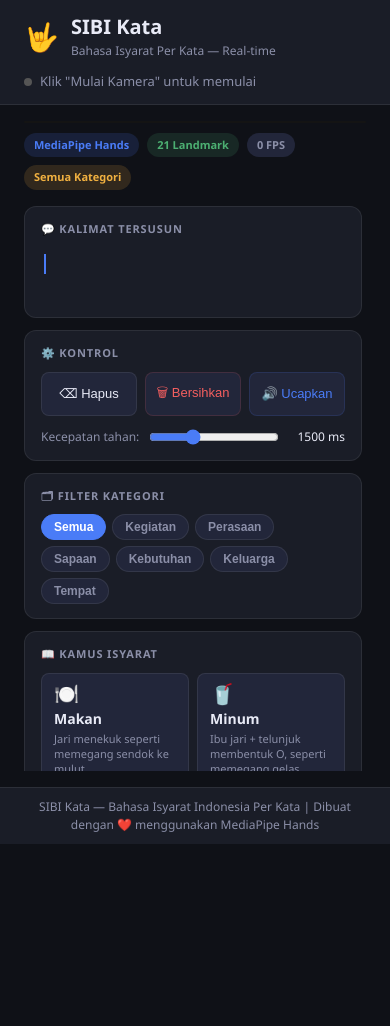
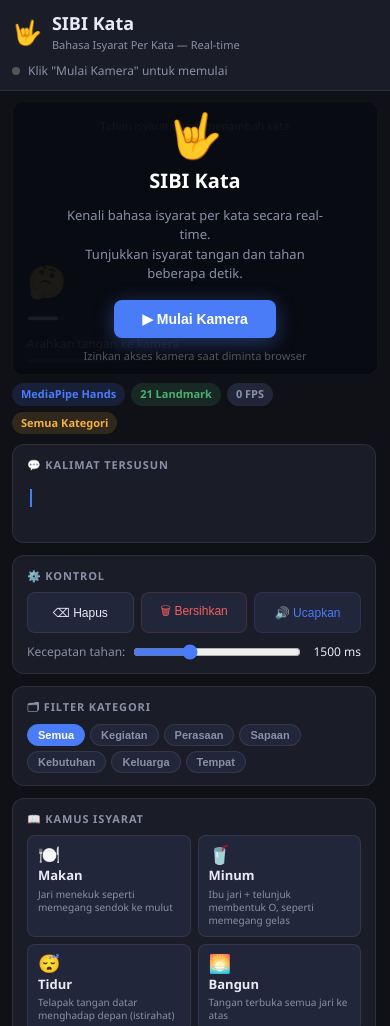
Before and after one commit to yafinaufal220-alt/hand_tracking1, a plain HTML site: page index.html in a window 390 px wide. Shown: the top 1026 px of the page. Before the commit the page ends 844 px from the top, so only its background shows below. Drawn offline with Linux system fonts and the light colour scheme.

Commit message:
fix: responsive mobile layout

```diff
--- a/style.css
+++ b/style.css
@@ -22,14 +22,17 @@
   --radius-sm: 8px;
 }
 
+/* ── BASE ── */
+html, body {
+  height: 100%;
+  overflow: hidden;
+}
 body {
   background: var(--bg);
   color: var(--text);
   font-family: 'Segoe UI', system-ui, sans-serif;
   font-size: 15px;
   line-height: 1.5;
-  height: 100vh;
-  overflow: hidden; /* Cegah seluruh halaman scroll */
 }
 
 #app {
@@ -39,21 +42,24 @@ body {
   overflow: hidden;
 }
 
-/* Header */
+/* ── HEADER ── */
 header {
-  display: flex; align-items: center; justify-content: space-between;
-  flex-wrap: wrap; gap: 12px;
-  padding: 12px 24px;
+  display: flex;
+  align-items: center;
+  justify-content: space-between;
+  flex-wrap: wrap;
+  gap: 8px;
+  padding: 10px 16px;
   background: var(--bg2);
   border-bottom: 1px solid var(--border);
-  flex-shrink: 0; /* Header tidak menyusut */
+  flex-shrink: 0;
 }
-.header-left { display: flex; align-items: center; gap: 12px; }
-.logo { font-size: 28px; line-height: 1; }
-h1 { font-size: 20px; font-weight: 700; }
-.sub { font-size: 12px; color: var(--text2); }
+.header-left { display: flex; align-items: center; gap: 10px; }
+.logo { font-size: 24px; line-height: 1; }
+h1 { font-size: 18px; font-weight: 700; }
+.sub { font-size: 11px; color: var(--text2); }
 
-#status-bar { display: flex; align-items: center; gap: 8px; font-size: 13px; color: var(--text2); }
+#status-bar { display: flex; align-items: center; gap: 8px; font-size: 12px; color: var(--text2); }
 #status-dot {
   width: 8px; height: 8px; border-radius: 50%;
   background: #555; flex-shrink: 0; transition: background 0.3s;
@@ -65,29 +71,80 @@ h1 { font-size: 20px; font-weight: 700; }
 }
 @keyframes pulse { 0%,100%{opacity:1} 50%{opacity:0.4} }
 
-/* Main layout — mengisi sisa tinggi layar, tidak scroll */
+/* ── MAIN LAYOUT (Desktop: 2 kolom) ── */
 main {
   display: grid;
   grid-template-columns: minmax(0, 1.4fr) minmax(0, 1fr);
-  gap: 16px;
-  padding: 16px 24px;
+  gap: 14px;
+  padding: 14px 16px;
   flex: 1;
   min-height: 0;
   overflow: hidden;
   align-items: stretch;
 }
-@media(max-width:900px){
-  main { grid-template-columns: 1fr; overflow-y: auto; }
+
+/* ── MOBILE: kamera di atas, panel di bawah dengan scroll ── */
+@media (max-width: 768px) {
+  html, body { overflow: auto; height: auto; }
+
+  #app { height: auto; overflow: visible; }
+
+  header { padding: 10px 12px; }
+
+  main {
+    grid-template-columns: 1fr;
+    grid-template-rows: auto 1fr;
+    overflow: visible;
+    padding: 10px 12px;
+    gap: 10px;
+    flex: none;
+  }
+
+  /* Kamera selalu di atas di mobile */
+  .cam-section {
+    grid-row: 1;
+    height: auto !important;
+    overflow: visible !important;
+  }
+
+  #cam-wrap {
+    flex: none !important;
+    aspect-ratio: 4/3;  /* Tinggi kamera ikut lebar layar HP */
+    height: auto !important;
+    min-height: 0 !important;
+  }
+
+  /* Panel kanan di bawah kamera */
+  .right-panel {
+    grid-row: 2;
+    height: auto !important;
+    overflow: visible !important;
+    overflow-y: visible !important;
+    max-height: none;
+  }
+
+  /* Kalimat lebih kecil di HP */
+  #sentence-box { font-size: 16px; min-height: 40px; }
+
+  /* Word grid 2 kolom di HP */
+  #word-grid { max-height: 200px; grid-template-columns: repeat(2, 1fr); }
+
+  /* Detected word lebih kecil */
+  #detected-word { font-size: 26px; }
+  #detected-emoji { font-size: 26px; }
+
+  footer { display: none; } /* Sembunyikan footer di HP */
 }
 
-/* Camera — tetap fix, tidak naik turun */
+/* ── CAMERA SECTION (Desktop) ── */
 .cam-section {
   display: flex;
   flex-direction: column;
-  gap: 10px;
+  gap: 8px;
   height: 100%;
   overflow: hidden;
 }
+
 #cam-wrap {
   position: relative;
   width: 100%;
@@ -98,30 +155,37 @@ main {
   overflow: hidden;
   border: 1px solid var(--border);
 }
+
 #video, #canvas {
   position: absolute; inset: 0; width: 100%; height: 100%; object-fit: cover;
 }
 #video  { transform: scaleX(-1); }
 #canvas { transform: scaleX(-1); }
 
-/* Word overlay */
+/* ── WORD OVERLAY ── */
 #word-overlay {
   position: absolute; bottom: 0; left: 0; right: 0;
   background: linear-gradient(transparent, rgba(0,0,0,0.88));
-  padding: 50px 16px 14px;
+  padding: 50px 14px 12px;
 }
-#detected-emoji { font-size: 36px; line-height: 1; margin-bottom: 2px; }
+#detected-emoji { font-size: 32px; line-height: 1; margin-bottom: 2px; }
 #detected-word {
-  font-size: 36px; font-weight: 800; color: #fff;
+  font-size: 32px; font-weight: 800; color: #fff;
   line-height: 1; text-shadow: 0 2px 12px rgba(0,0,0,0.8);
 }
-#detected-desc { font-size: 13px; color: rgba(255,255,255,0.65); margin: 4px 0 8px; }
-.conf-wrap { height: 3px; background: rgba(255,255,255,0.15); border-radius: 2px; width: 100px; overflow: hidden; }
-#conf-bar { height: 100%; width: 0%; background: var(--green); transition: width 0.25s, background 0.25s; border-radius: 2px; }
+#detected-desc { font-size: 12px; color: rgba(255,255,255,0.65); margin: 4px 0 6px; }
+.conf-wrap {
+  height: 3px; background: rgba(255,255,255,0.15);
+  border-radius: 2px; width: 100px; overflow: hidden;
+}
+#conf-bar {
+  height: 100%; width: 0%; background: var(--green);
+  transition: width 0.25s, background 0.25s; border-radius: 2px;
+}
 
-/* Hold bar */
+/* ── HOLD BAR ── */
 #hold-wrap {
-  position: absolute; top: 10px; left: 10px; right: 10px;
+  position: absolute; top: 8px; left: 8px; right: 8px;
   display: flex; flex-direction: column; gap: 4px; pointer-events: none;
 }
 #hold-bar {
@@ -131,69 +195,83 @@ main {
 }
 #hold-label { font-size: 11px; color: rgba(255,255,255,0.55); text-align: center; }
 
-/* Start overlay */
+/* ── START OVERLAY ── */
 #start-overlay {
   position: absolute; inset: 0;
   background: rgba(10,12,20,0.93);
   display: flex; flex-direction: column;
   align-items: center; justify-content: center;
-  gap: 12px; text-align: center; padding: 24px; z-index: 20;
+  gap: 10px; text-align: center; padding: 20px; z-index: 20;
 }
-.start-icon { font-size: 52px; line-height: 1; }
-#start-overlay h2 { font-size: 22px; font-weight: 700; color: #fff; }
-#start-overlay p  { font-size: 14px; color: var(--text2); max-width: 300px; line-height: 1.6; }
+.start-icon { font-size: 44px; line-height: 1; }
+#start-overlay h2 { font-size: 20px; font-weight: 700; color: #fff; }
+#start-overlay p  { font-size: 13px; color: var(--text2); max-width: 280px; line-height: 1.5; }
 #start-btn {
-  margin-top: 8px; padding: 12px 32px;
+  margin-top: 6px; padding: 11px 28px;
   background: var(--blue); color: #fff; border: none;
-  border-radius: var(--radius-sm); font-size: 15px; font-weight: 600;
+  border-radius: var(--radius-sm); font-size: 14px; font-weight: 600;
   cursor: pointer; transition: transform 0.1s, box-shadow 0.2s;
   box-shadow: 0 4px 20px rgba(74,124,247,0.4);
 }
-#start-btn:hover { transform: translateY(-1px); box-shadow: 0 6px 24px rgba(74,124,247,0.5); }
+#start-btn:hover  { transform: translateY(-1px); }
 #start-btn:active { transform: scale(0.97); }
-#start-overlay small { font-size: 12px; color: #555; }
+#start-overlay small { font-size: 11px; color: #555; }
 
-/* Badges */
-.badges { display: flex; gap: 8px; flex-wrap: wrap; }
-.badge { padding: 4px 10px; border-radius: 20px; font-size: 11px; font-weight: 600; }
+/* ── BADGES ── */
+.badges { display: flex; gap: 6px; flex-wrap: wrap; }
+.badge { padding: 3px 9px; border-radius: 20px; font-size: 11px; font-weight: 600; }
 .badge.blue   { background: var(--blue-dim);   color: var(--blue); }
 .badge.green  { background: var(--green-dim);  color: var(--green); }
 .badge.gray   { background: var(--bg3);        color: var(--text2); }
 .badge.amber  { background: var(--amber-dim);  color: var(--amber); }
 .badge.purple { background: var(--purple-dim); color: var(--purple); }
 
-/* Right panel — lihat bagian bawah */
+/* ── RIGHT PANEL (Desktop: scroll sendiri) ── */
+.right-panel {
+  display: flex;
+  flex-direction: column;
+  gap: 12px;
+  height: 100%;
+  overflow-y: auto;
+  overflow-x: hidden;
+  padding-right: 2px;
+}
+.right-panel::-webkit-scrollbar { width: 3px; }
+.right-panel::-webkit-scrollbar-thumb { background: var(--bg3); border-radius: 2px; }
 
+/* ── CARDS ── */
 .card {
   background: var(--bg2);
   border: 1px solid var(--border);
   border-radius: var(--radius);
-  padding: 14px 16px;
+  padding: 12px 14px;
+  flex-shrink: 0;
 }
 .card-label {
   font-size: 11px; font-weight: 600;
   color: var(--text2); text-transform: uppercase;
-  letter-spacing: 0.08em; margin-bottom: 10px;
+  letter-spacing: 0.08em; margin-bottom: 8px;
 }
 
-/* Sentence */
+/* ── SENTENCE ── */
 #sentence-box {
-  min-height: 56px; font-size: 20px; font-weight: 600;
+  min-height: 48px; font-size: 20px; font-weight: 600;
   color: var(--text); word-break: break-word; line-height: 1.5;
 }
 .cursor {
-  display: inline-block; width: 2px; height: 20px;
+  display: inline-block; width: 2px; height: 18px;
   background: var(--blue); margin-left: 3px;
   vertical-align: middle; animation: blink 1s step-end infinite;
 }
 @keyframes blink { 0%,100%{opacity:1} 50%{opacity:0} }
 
-/* Buttons */
-.btn-grid { display: grid; grid-template-columns: 1fr 1fr 1fr; gap: 8px; margin-bottom: 12px; }
+/* ── BUTTONS ── */
+.btn-grid { display: grid; grid-template-columns: 1fr 1fr 1fr; gap: 7px; margin-bottom: 10px; }
 .btn {
-  padding: 10px 6px; background: var(--bg3); color: var(--text);
+  padding: 9px 6px; background: var(--bg3); color: var(--text);
   border: 1px solid var(--border); border-radius: var(--radius-sm);
-  font-size: 13px; font-weight: 500; cursor: pointer; transition: background 0.15s, transform 0.1s;
+  font-size: 12px; font-weight: 500; cursor: pointer;
+  transition: background 0.15s, transform 0.1s;
 }
 .btn:hover  { background: #2a2e45; }
 .btn:active { transform: scale(0.97); }
@@ -202,71 +280,53 @@ main {
 .btn.accent { border-color: var(--blue-dim); color: var(--blue); }
 .btn.accent:hover { background: var(--blue-dim); }
 
-.speed-row { display: flex; align-items: center; gap: 10px; font-size: 12px; color: var(--text2); }
+.speed-row { display: flex; align-items: center; gap: 8px; font-size: 12px; color: var(--text2); }
 .speed-row input { flex: 1; accent-color: var(--blue); }
-#hold-val { min-width: 56px; text-align: right; color: var(--text); font-weight: 500; }
+#hold-val { min-width: 52px; text-align: right; color: var(--text); font-weight: 500; }
 
-/* Category filter */
-#cat-filter { display: flex; flex-wrap: wrap; gap: 6px; }
+/* ── CATEGORY FILTER ── */
+#cat-filter { display: flex; flex-wrap: wrap; gap: 5px; }
 .cat-btn {
-  padding: 5px 12px; border-radius: 20px; font-size: 12px; font-weight: 600;
+  padding: 4px 10px; border-radius: 20px; font-size: 11px; font-weight: 600;
   border: 1px solid var(--border); background: var(--bg3); color: var(--text2);
   cursor: pointer; transition: all 0.15s;
 }
-.cat-btn:hover { border-color: var(--blue); color: var(--blue); }
+.cat-btn:hover  { border-color: var(--blue); color: var(--blue); }
 .cat-btn.active { background: var(--blue); color: #fff; border-color: var(--blue); }
 
-/* Word grid (dictionary) */
+/* ── WORD GRID (Kamus) ── */
 #word-grid {
-  display: grid; grid-template-columns: repeat(2, 1fr); gap: 8px;
-  max-height: 320px; overflow-y: auto;
+  display: grid; grid-template-columns: repeat(2, 1fr); gap: 7px;
+  max-height: 280px; overflow-y: auto;
 }
-#word-grid::-webkit-scrollbar { width: 4px; }
+#word-grid::-webkit-scrollbar { width: 3px; }
 #word-grid::-webkit-scrollbar-thumb { background: var(--bg3); border-radius: 2px; }
 
 .word-card {
   background: var(--bg3); border: 1px solid var(--border);
-  border-radius: var(--radius-sm); padding: 10px 12px;
-  transition: border-color 0.2s, transform 0.2s;
-  cursor: default;
+  border-radius: var(--radius-sm); padding: 9px 10px;
+  transition: border-color 0.2s, transform 0.2s; cursor: default;
 }
 .word-card.active {
-  border-color: var(--blue);
-  background: var(--blue-dim);
-  transform: scale(1.03);
-  box-shadow: 0 0 12px rgba(74,124,247,0.3);
+  border-color: var(--blue); background: var(--blue-dim);
+  transform: scale(1.03); box-shadow: 0 0 10px rgba(74,124,247,0.3);
 }
-.word-emoji { font-size: 20px; line-height: 1; margin-bottom: 4px; }
-.word-name  { font-size: 14px; font-weight: 700; color: var(--text); }
-.word-hint  { font-size: 11px; color: var(--text2); margin-top: 2px; line-height: 1.4; }
+.word-emoji { font-size: 18px; line-height: 1; margin-bottom: 3px; }
+.word-name  { font-size: 13px; font-weight: 700; color: var(--text); }
+.word-hint  { font-size: 10px; color: var(--text2); margin-top: 2px; line-height: 1.3; }
 
-/* History */
-#history { display: flex; flex-wrap: wrap; gap: 5px; min-height: 30px; }
+/* ── HISTORY ── */
+#history { display: flex; flex-wrap: wrap; gap: 4px; min-height: 28px; }
 .hist-chip {
-  padding: 4px 12px; border-radius: 20px;
+  padding: 3px 10px; border-radius: 20px;
   background: var(--green-dim); color: var(--green);
-  font-size: 13px; font-weight: 600;
+  font-size: 12px; font-weight: 600;
 }
 
+/* ── FOOTER ── */
 footer {
-  padding: 10px 24px; text-align: center;
-  font-size: 12px; color: var(--text2);
+  flex-shrink: 0;
+  padding: 10px 16px; text-align: center;
+  font-size: 11px; color: var(--text2);
   border-top: 1px solid var(--border); background: var(--bg2);
 }
-
-/* ── TAMBAHAN: Right panel scrollable, kamera tetap fix ── */
-.right-panel {
-  display: flex;
-  flex-direction: column;
-  gap: 12px;
-  height: 100%;
-  overflow-y: auto;    /* Panel kanan bisa scroll sendiri */
-  overflow-x: hidden;
-  padding-right: 4px;
-}
-.right-panel::-webkit-scrollbar { width: 4px; }
-.right-panel::-webkit-scrollbar-thumb { background: var(--bg3); border-radius: 2px; }
-
-footer {
-  flex-shrink: 0; /* Footer tidak menyusut */
-}
```
